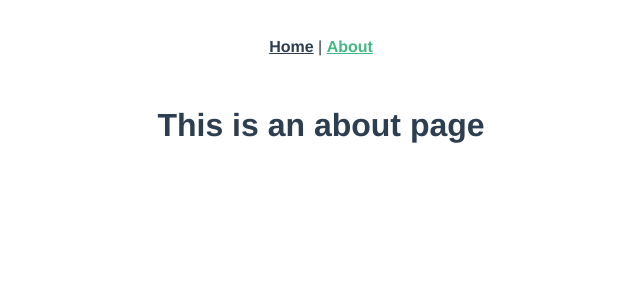
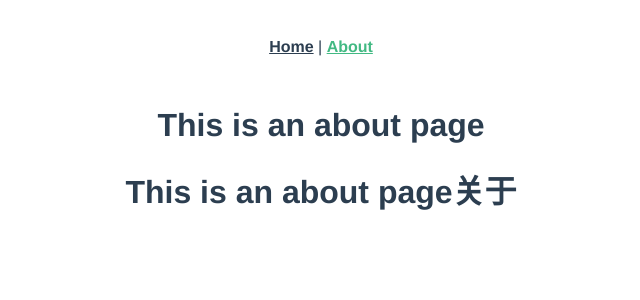
Before and after one commit to piao2008/web1, a Vue app: page /about in a window 1280 px wide. Shown: the top 300 px of the page, without its empty margins (319-959 px from the left). Built offline with nearby package versions, Linux system fonts and the light colour scheme.

Commit message:
修改文件2

```diff
--- a/src/views/AboutView.vue
+++ b/src/views/AboutView.vue
@@ -1,5 +1,9 @@
 <template>
   <div class="about">
     <h1>This is an about page</h1>
+    <h1>This is an about page关于</h1>
+
   </div>
 </template>
+<script setup lang="ts">
+</script>
```
